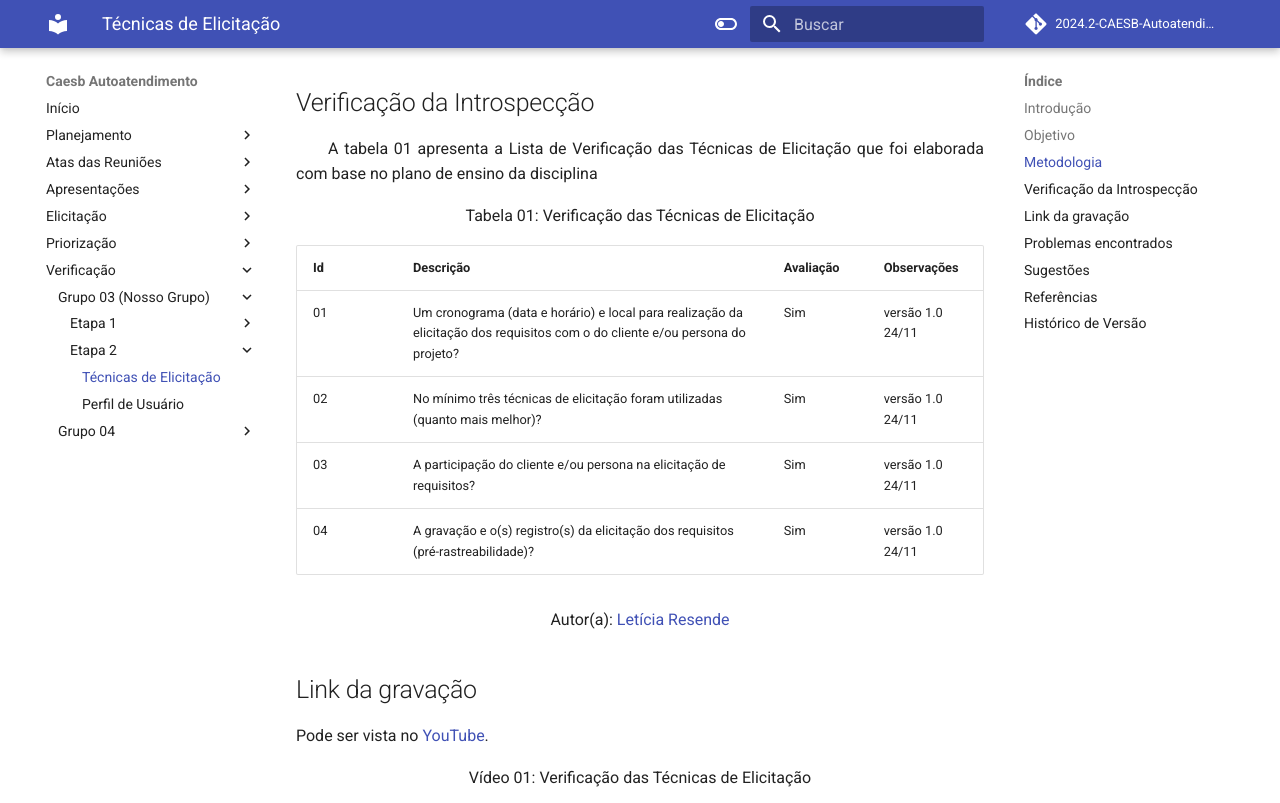
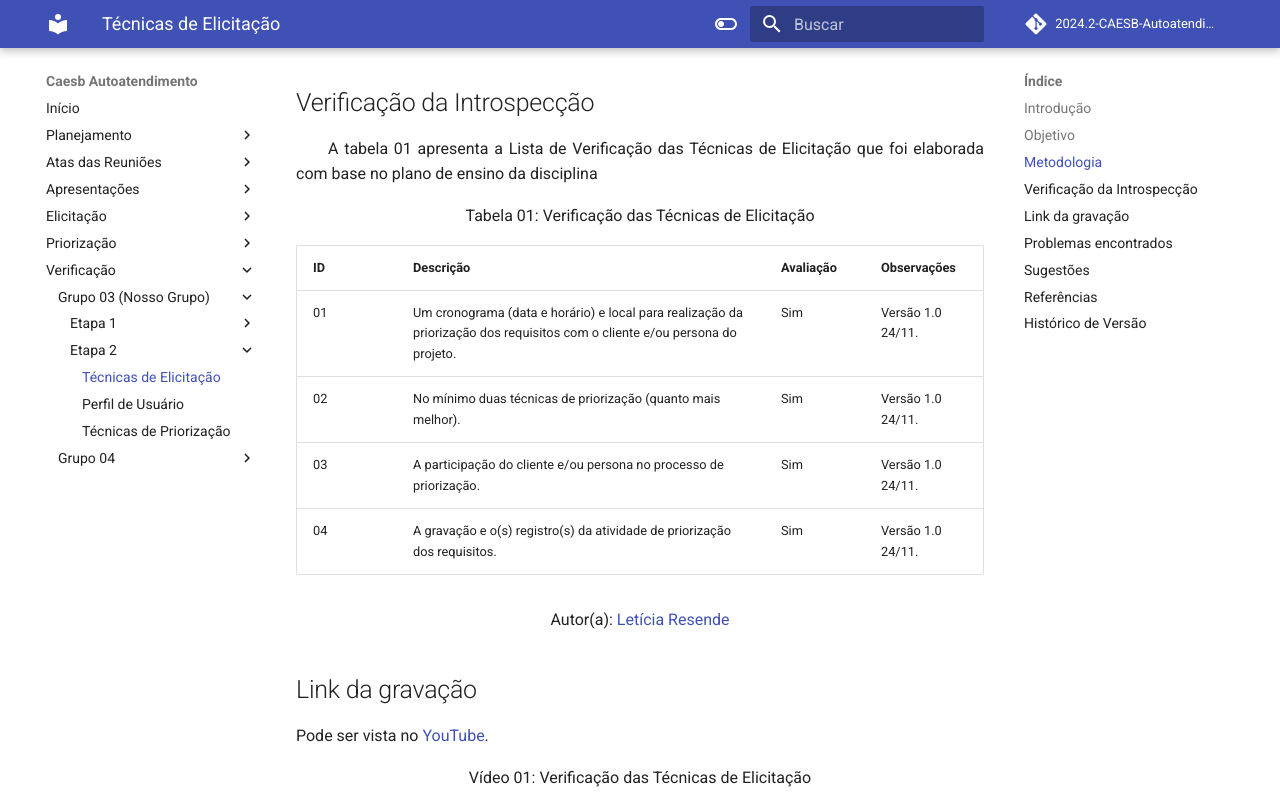
Before and after one commit to Requisitos-de-Software/2024.2-CAESB-Autoatendimento, an MkDocs documentation site: the page built from docs/planejamento/verificacao/veri_elecitacao.md, in a window 1280 px wide and 900 px high, scrolled down 675 px, cut to the strip 0-803 px from the top of the window. Built offline with MkDocs 1.6.1 and Material for MkDocs 9.7.7, drawn with Linux system fonts in a browser that asks for light colours; comment, search, counter and statistics services are not loaded.

```diff
--- a/docs/planejamento/verificacao/veri_elecitacao.md
+++ b/docs/planejamento/verificacao/veri_elecitacao.md
@@ -25,12 +25,13 @@ Neste documento, realizou-se a avaliação do artefato <a href="http://127.0.0.1
 
 <center>Tabela 01: Verificação das Técnicas de Elicitação</center>
 
-| Id | Descrição                                                                                    | Avaliação | Observações |
-|----|----------------------------------------------------------------------------------------------|-----------|-------------|
-| 01 | Um cronograma (data e horário) e local para realização da elicitação dos requisitos com o do cliente e/ou persona do projeto?   |   Sim        | versão 1.0   24/11         |
-| 02 | No mínimo três técnicas de elicitação foram utilizadas (quanto mais melhor)?                                       |    Sim       | versão 1.0 24/11          |
-| 03 | A participação do cliente e/ou persona na elicitação de requisitos?                                      |    Sim       | versão 1.0 24/11          |
-| 04 |A gravação e o(s) registro(s) da elicitação dos requisitos (pré-rastreabilidade)?                                  |    Sim       | versão 1.0 24/11          |
+| **ID** | **Descrição**                                                                                       | **Avaliação** | **Observações**                                |
+|--------|-----------------------------------------------------------------------------------------------------|---------------|-----------------------------------------------|
+| 01     | Um cronograma (data e horário) e local para realização da priorização dos requisitos com o cliente e/ou persona do projeto. | Sim           | Versão 1.0  24/11.                           |
+| 02     | No mínimo duas técnicas de priorização (quanto mais melhor).                                        | Sim           | Versão 1.0  24/11.                           |
+| 03     | A participação do cliente e/ou persona no processo de priorização.                                  | Sim           | Versão 1.0  24/11.                           |
+| 04     | A gravação e o(s) registro(s) da atividade de priorização dos requisitos.                           | Sim           | Versão 1.0  24/11.                           |
+
 
 
 <center>
--- a/mkdocs.yml
+++ b/mkdocs.yml
@@ -74,6 +74,7 @@ nav:
         - Etapa 2:
           - Técnicas de Elicitação: planejamento/verificacao/veri_elecitacao.md
           - Perfil de Usuário: planejamento/verificacao/perfil_de_usuario.md
+          - Técnicas de Priorização: planejamento/verificacao/veri_priorizacao
 
       - Grupo 04:
         - Etapa 1:
```
Also changed, not shown: docs/elicitacao/tecnicas/Brainstorm.md (+25 -7 lines), docs/planejamento/verificacao/veri_priorizacao.md (added, +73 -0 lines), docs/assets/brainstorming.png (added), docs/assets/prioriza.png (added).
